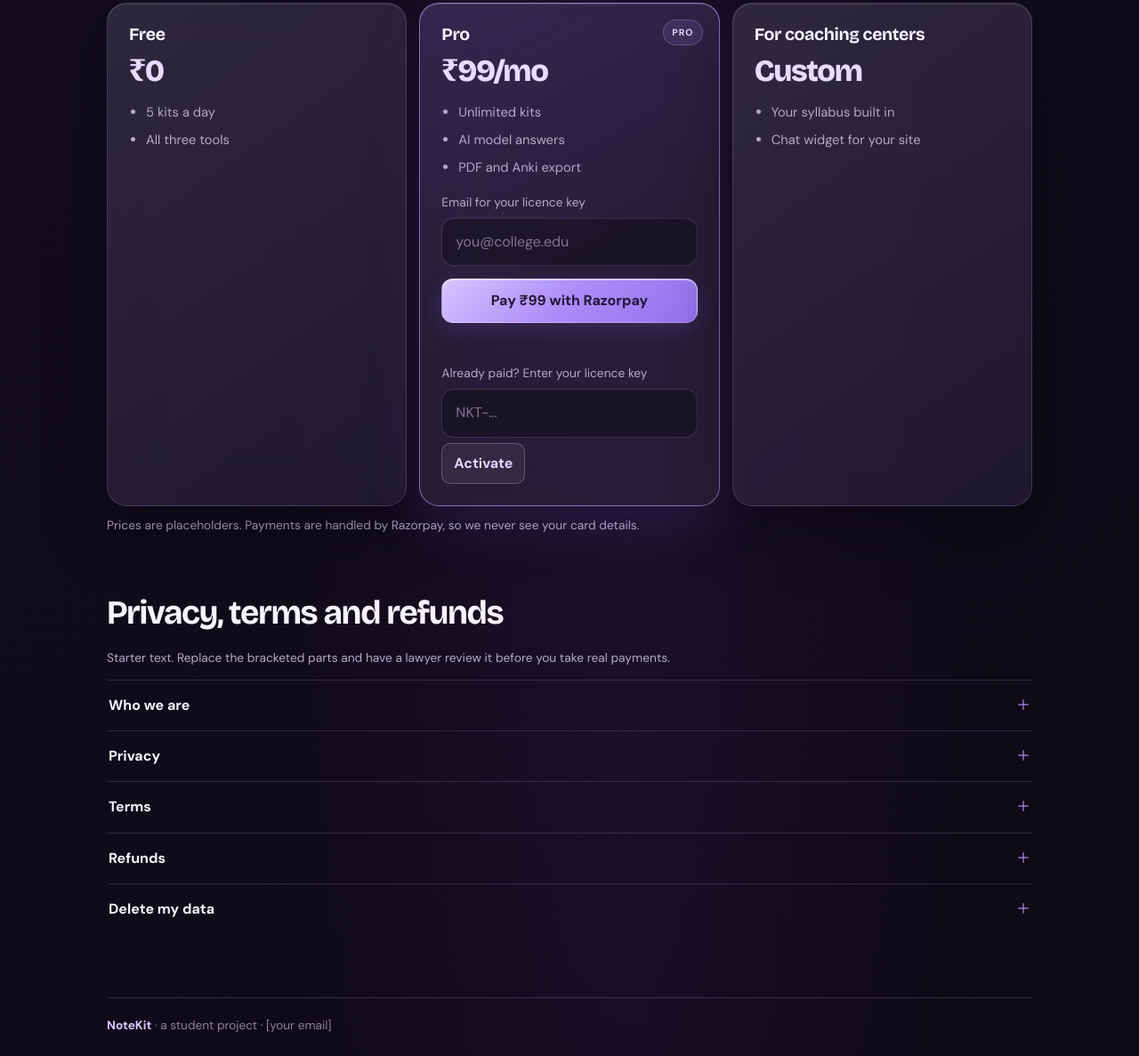
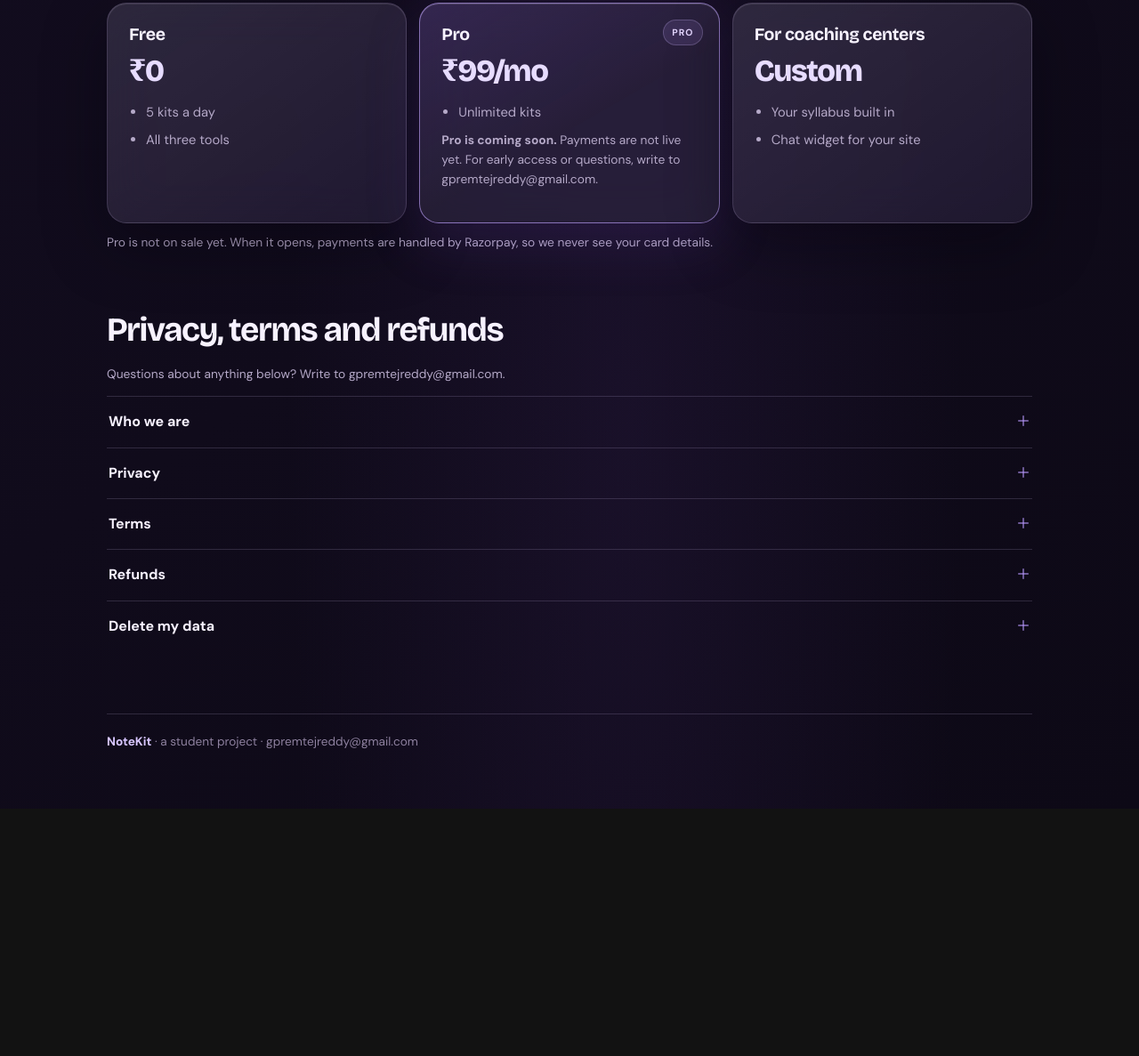
Before and after one commit to UmberAeternum/NoteKit, a plain HTML site: page index.html in a window 1280 px wide. Shown: the part 2672-3859 px from the top of the page at 89% size. After the commit the page ends 3581 px from the top, so only its background shows below. Drawn offline with nearby package versions, Linux system fonts and the light colour scheme.

Commit message:
Update NoteKit page: real contact details, Pro coming soon

```diff
--- a/index.html
+++ b/index.html
@@ -249,7 +249,8 @@ footer{margin:70px 0 34px;padding:20px 0;border-top:1px solid var(--line);color:
 <h2 id="pricing">Pricing</h2>
 <div class="price">
   <div class="plan"><h3>Free</h3><div class="p">₹0</div><ul><li>5 kits a day</li><li>All three tools</li></ul></div>
-  <div class="plan pro"><h3>Pro <span id="proBadge" class="badge-pro" hidden>Active</span></h3><div class="p">₹99/mo</div><ul><li>Unlimited kits</li><li>AI model answers</li><li>PDF and Anki export</li></ul>
+  <div class="plan pro"><h3>Pro <span id="proBadge" class="badge-pro" hidden>Active</span></h3><div class="p">₹99/mo</div><ul><li>Unlimited kits</li></ul>
+    <div hidden>
       <label for="payEmail" class="note">Email for your licence key</label>
       <input id="payEmail" type="email" autocomplete="email" placeholder="you@college.edu">
       <button class="go" id="payBtn" type="button">Pay ₹99 with Razorpay</button>
@@ -257,21 +258,23 @@ footer{margin:70px 0 34px;padding:20px 0;border-top:1px solid var(--line);color:
       <label for="licIn" class="note">Already paid? Enter your licence key</label>
       <input id="licIn" placeholder="NKT-…"><button id="licBtn" type="button" style="margin-top:6px">Activate</button>
     </div>
+    <p class="note" style="margin-top:8px"><strong>Pro is coming soon.</strong> Payments are not live yet. For early access or questions, write to gpremtejreddy@gmail.com.</p>
+  </div>
   <div class="plan"><h3>For coaching centers</h3><div class="p">Custom</div><ul><li>Your syllabus built in</li><li>Chat widget for your site</li></ul></div>
 </div>
-<p class="note">Prices are placeholders. Payments are handled by Razorpay, so we never see your card details.</p>
+<p class="note">Pro is not on sale yet. When it opens, payments are handled by Razorpay, so we never see your card details.</p>
 
 <h2 id="legal">Privacy, terms and refunds</h2>
-<p class="note">Starter text. Replace the bracketed parts and have a lawyer review it before you take real payments.</p>
-<details><summary>Who we are</summary><p>NoteKit is run by [your full name], [city, state], India. Contact: [your email]. [Business registration details, once you have them.]</p></details>
+<p class="note">Questions about anything below? Write to gpremtejreddy@gmail.com.</p>
+<details><summary>Who we are</summary><p>NoteKit is run by Premtej Reddy Gade, Andhra Pradesh, India. Contact: gpremtejreddy@gmail.com.</p></details>
 <details><summary>Privacy</summary><ul><li>We store only your email (if you sign up), feedback you send, and payment records.</li><li>Notes you paste into the demo are processed in your browser and are not stored.</li><li>We do not sell your data. Card details go to Razorpay, not to us.</li><li>You can delete your signup and feedback below at any time. Payment records are kept for tax and refund purposes.</li></ul></details>
 <details><summary>Terms</summary><ul><li>NoteKit gives study aids that can contain mistakes. Check important facts yourself.</li><li>Pro is billed per month. Your licence key is for your own use and must not be shared.</li><li>We may change features or prices with notice on this page.</li></ul></details>
-<details><summary>Refunds</summary><p>If Pro does not work for you, write to [your email] within 7 days of payment with your payment id and we will refund it. [Adjust this to what you can honestly offer.]</p></details>
+<details><summary>Refunds</summary><p>If Pro does not work for you, write to gpremtejreddy@gmail.com within 7 days of payment with your payment id and we will refund it.</p></details>
 <details><summary>Delete my data</summary>
   <label for="delEmail" class="note">Email to delete</label><input id="delEmail" type="email" placeholder="you@college.edu">
   <button id="delBtn" type="button" style="margin-top:8px">Delete my data</button><div class="msg" id="delMsg"></div></details>
 
-<footer><strong style="color:#d8c7ff">NoteKit</strong> · a student project · [your email]</footer>
+<footer><strong style="color:#d8c7ff">NoteKit</strong> · a student project · gpremtejreddy@gmail.com</footer>
 </div>
 
 <script>
@@ -375,7 +378,7 @@ $("out").addEventListener("click", e => {
 // ---------- Company layer: database, proof, payment ----------
 const API_URL = "";   // your deployed backend Worker, e.g. https://notekit-backend.yourname.workers.dev
 async function call(path, body){
-  if (!API_URL) throw new Error("Demo mode: set API_URL to your backend to enable this.");
+  if (!API_URL) throw new Error("This part is not live yet. Write to gpremtejreddy@gmail.com and we will help you.");
   const r = await fetch(API_URL.replace(/\/$/, "") + path, body ? {method: "POST", headers: {"Content-Type": "application/json"}, body: JSON.stringify(body)} : undefined);
   const d = await r.json().catch(() => ({}));
   if (!r.ok) { const er = new Error(d.error || "Request failed"); er.upgrade = !!d.upgrade; throw er; }
```
Lines whose indentation alone changed are shown as unchanged.
